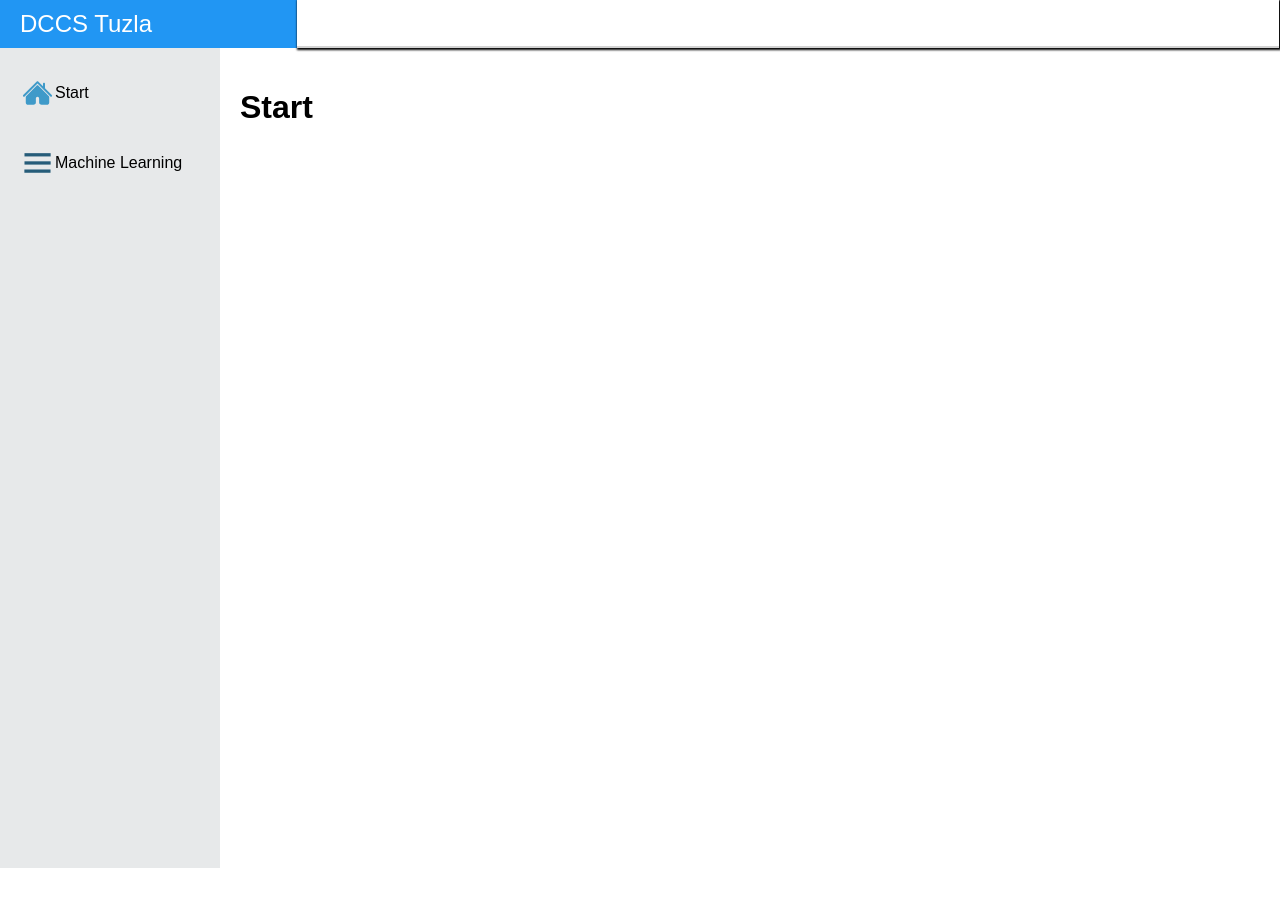
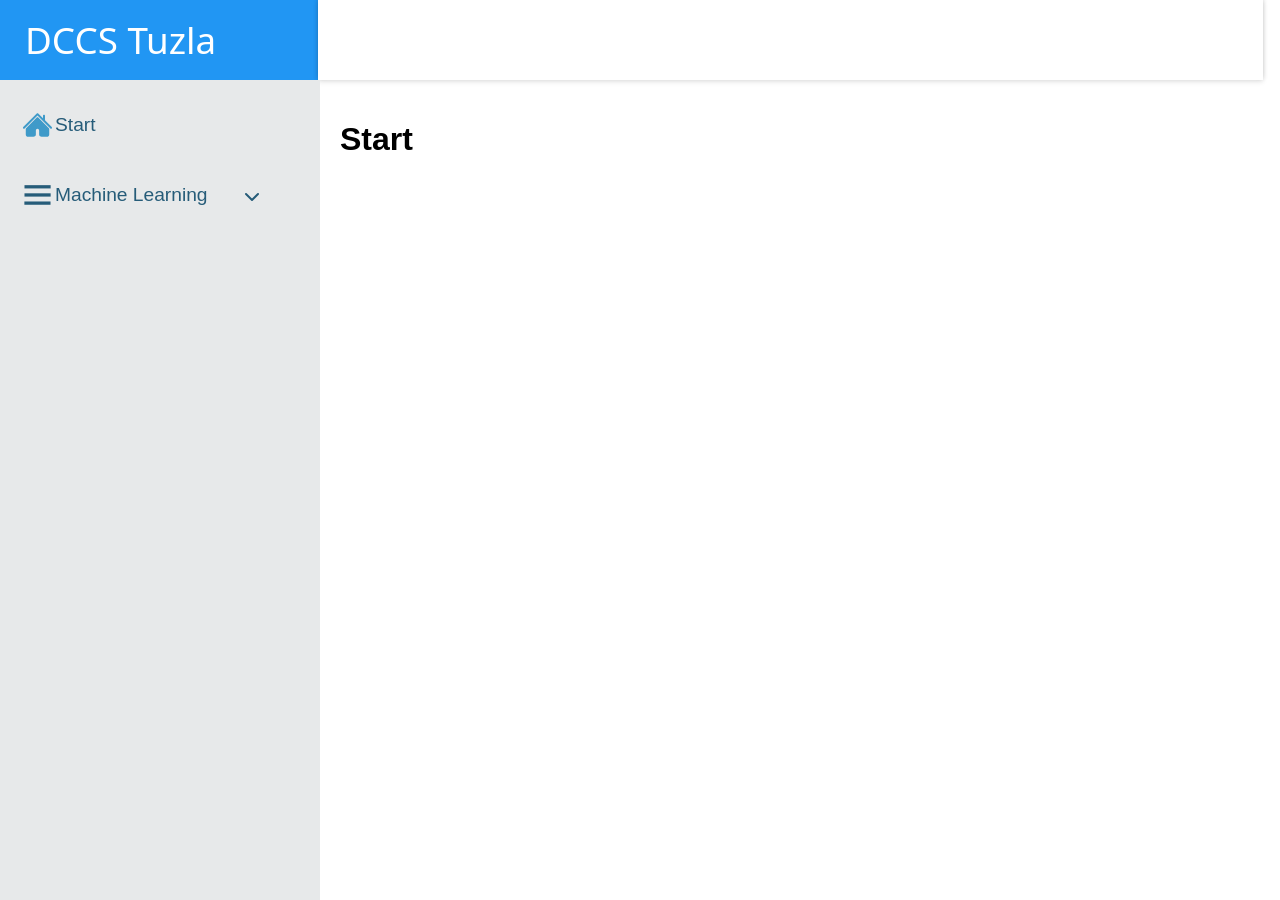
Before and after one commit to Tumusime14/Certificate-Manager---David, a React app: page / in a window 1280 px wide. Before the commit the page ends 868 px from the top, so only its background shows below. Built offline with nearby package versions, Linux system fonts and the light colour scheme.

Commit message:
Feature/Task-1-KAN-25 Added aside navigation bar

```diff
--- a/src/App.css
+++ b/src/App.css
@@ -7,27 +7,27 @@
 
   .grd {
     display: grid;
-    grid-template-columns: 23.2% 76.7%;
+    height: 220px;
+    grid-template-columns: 318px 945px;
   }
   .grd > .header {
     background-color: #2196f3;
     color: white;
-    padding: 10px 20px;
-    font-size: 24px;
+    padding: 15px 25px;
+    font-family:system-ui, -apple-system, BlinkMacSystemFont, 'Segoe UI', Roboto, Oxygen, Ubuntu, Cantarell, 'Open Sans', 'Helvetica Neue', sans-serif;
+    font-size: 2.3rem;
   }
   .grd > .header1 {
     background-color: #ffffff;
     color: white;
-    border-bottom: 2px solid rgba(121, 119, 119, 0.324);;
     padding: 10px 20px;
     font-size: 24px;
-    box-shadow: 1px 1px 2px 1px rgb(0, 0, 0);
+    box-shadow: 0 -2px 5px rgba(0, 0, 0, 0.167), 0 2px 5px rgba(0, 0, 0, 0.1);
   }
   .container {
     display: flex;
     flex: 1;
   }
-
   .content {
     flex: 1;
     padding: 20px;
--- a/src/components/Sidebar.css
+++ b/src/components/Sidebar.css
@@ -1,14 +1,16 @@
 .sidebar {
-    width: 200px;
+  width: 300px;
   background-color: #E7E9EA;
   padding: 10px;
   height: 100vh;
+  color: #265c79;
 }
 
 .menu-item {
   display: flex;
   align-items: center;
   padding: 10px;
+  font-size: 1.2rem;
   cursor: pointer;
 }
 
@@ -22,6 +24,7 @@
 
 .dropdown {
   padding-left: 20px;
+  color: #265c79;
 }
 
 .dropdown-item {
--- a/src/components/Sidebar.tsx
+++ b/src/components/Sidebar.tsx
@@ -2,6 +2,7 @@ import React, { useState } from "react";
 import "./Sidebar.css";
 import Home from "../components/icons/home";
 import Menu from "../components/icons/menu";
+import Down from "../components/icons/down";
 
 interface SidebarProps {
   setTitle: (title: string) => void;
@@ -16,7 +17,8 @@ const Sidebar: React.FC<SidebarProps> = ({ setTitle }) => {
         <Home /> Start
       </div>
       <div className="menu-item" onClick={() => setShowDropdown(!showDropdown)}>
-        <Menu /> Machine Learning
+                  <Menu />Machine Learning &nbsp;&nbsp;&nbsp;&nbsp;&nbsp;<Down/>
+
       </div>
       {showDropdown && (
         <div className="dropdown">
--- /dev/null
+++ b/src/components/icons/down.tsx
@@ -0,0 +1,17 @@
+import React from "react";
+const Down = () => {
+    return (
+        <svg xmlns="http://www.w3.org/2000/svg"
+        width="40"
+        height="20"
+        viewBox="0 0 24px 24px"
+        fill="none"
+        stroke="currentColor"
+        stroke-width="2" stroke-linecap="round"
+        stroke-linejoin="round" className="feather feather-chevron-down">
+        <polyline points="6 9 12 15 18 9"></polyline>
+        </svg>
+    );
+};
+
+export default Down;
```
Also changed, not shown: src/App.tsx (line endings or trailing spaces), src/components/icons/home.tsx (line endings or trailing spaces), src/components/icons/menu.tsx (line endings or trailing spaces), src/index.css (line endings or trailing spaces), src/index.tsx (line endings or trailing spaces). Lines whose indentation alone changed are shown as unchanged.
